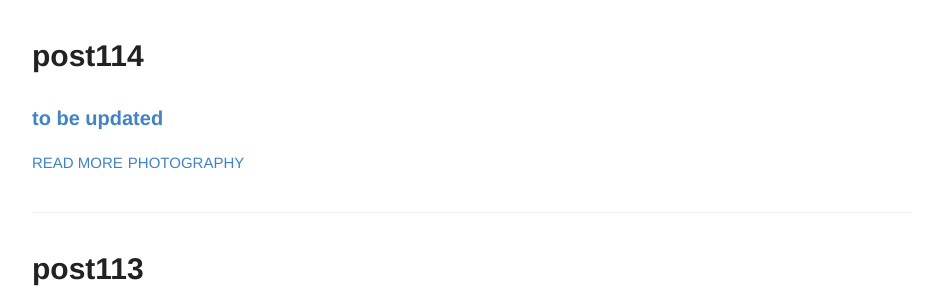
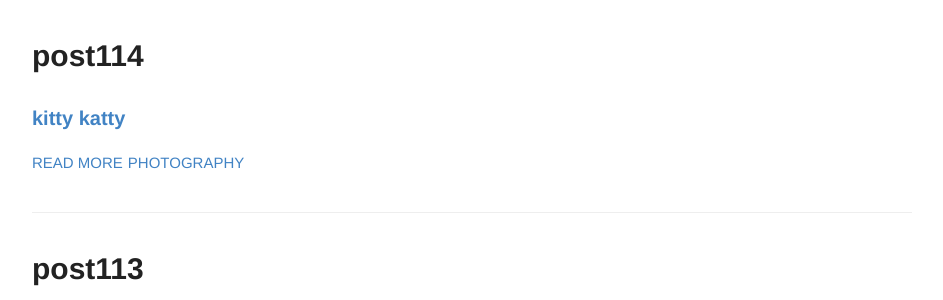
Before and after one commit to rsk/rsk.github.io, a Jekyll site: the page built from index.html, in a window 1280 px wide and 900 px high, scrolled down 3446 px. Shown: the part 153-453 px from the top of the window, without its empty margins (168-1111 px from the left). Built offline with Jekyll 4.4.1, drawn with Linux system fonts in a browser that asks for light colours.

Commit message:
Update 2020-6-06-post114.md

```diff
--- a/_posts/2020-6-06-post114.md
+++ b/_posts/2020-6-06-post114.md
@@ -2,7 +2,7 @@
 layout: post
 title: post114
 number: 114
-excerpt: to be updated
+excerpt: kitty katty
 tags:
   - photography
 
```
